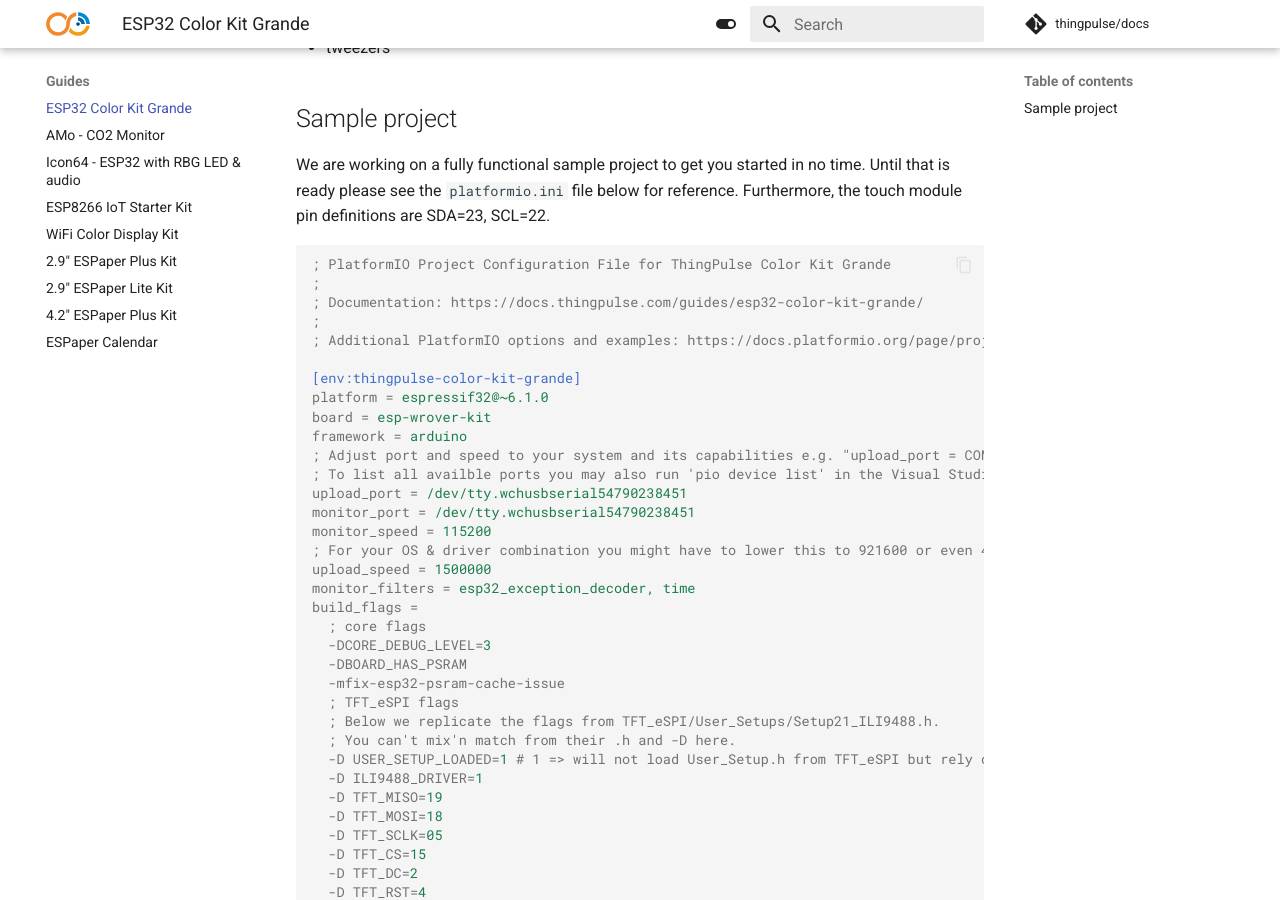
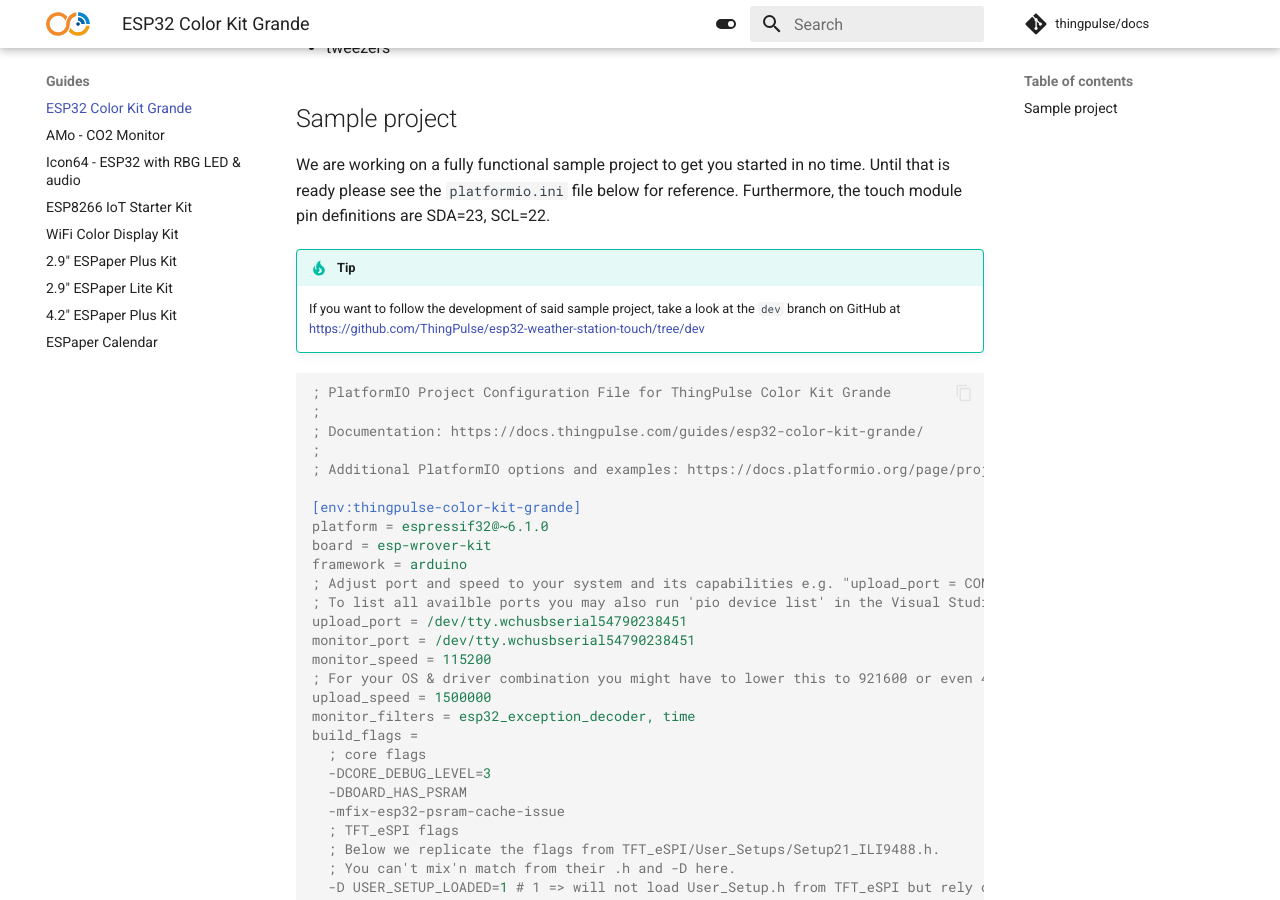
Before and after one commit to ThingPulse/docs, an MkDocs documentation site: the page built from docs/guides/esp32-color-kit-grande.md, in a window 1280 px wide and 900 px high, scrolled down 596 px. Built offline with MkDocs 1.6.1 and Material for MkDocs 9.7.7, drawn with Linux system fonts in a browser that asks for light colours; comment, search, counter and statistics services are not loaded.

Commit message:
Add note about dev branch

````diff
--- a/docs/guides/esp32-color-kit-grande.md
+++ b/docs/guides/esp32-color-kit-grande.md
@@ -25,6 +25,10 @@
 We are working on a fully functional sample project to get you started in no time.
 Until that is ready please see the `platformio.ini` file below for reference.
 Furthermore, the touch module pin definitions are SDA=23, SCL=22.
+
+!!! tip
+
+    If you want to follow the development of said sample project, take a look at the `dev` branch on GitHub at https://github.com/ThingPulse/esp32-weather-station-touch/tree/dev
 
 ```ini
 ; PlatformIO Project Configuration File for ThingPulse Color Kit Grande
````
